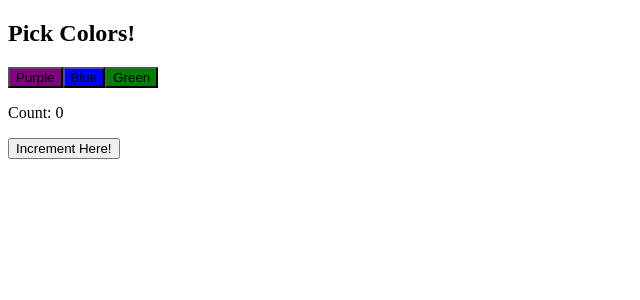
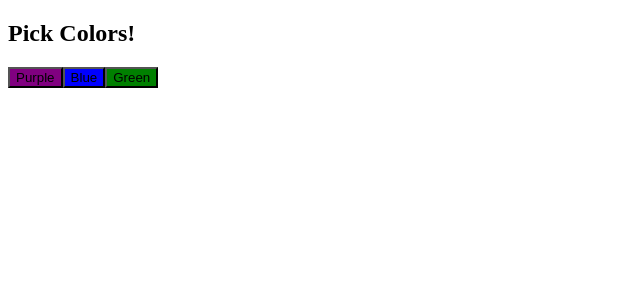
Before and after one commit to miniponz/react-state, a React app: page / in a window 1280 px wide. Shown: the top 300 px of the page, without its empty margins (0-640 px from the left). Built offline with nearby package versions, Linux system fonts and the light colour scheme.

Commit message:
updated App maybe

```diff
--- a/src/components/App.js
+++ b/src/components/App.js
@@ -1,12 +1,22 @@
-import React from 'react';
+import React, { PureComponent } from 'react';
 import ColorPicker from './ColorPicker';
-import Incrementer from './Incrementer';
+import ColorDisplay from './ColorDisplay';
 
-export default function App() {
-  return (
+export default class App extends PureComponent {
+  state = {
+    color: ''
+  };
+
+  selectColor = color => {
+    this.setState({ color });
+  }
+
+  render() {
+    return (
     <>
-    <ColorPicker />
-    <Incrementer />
+    <ColorPicker selectColorHandler={this.selectColor}/>
+    <ColorDisplay color={this.state.color}/>
     </>
-  );
+    );
+  }
 }
--- a/src/components/ColorPicker.js
+++ b/src/components/ColorPicker.js
@@ -1,4 +1,4 @@
-import React, { PureComponent } from 'react';
+import React from 'react';
 import PropTypes from 'prop-types';
 
 // import styles from './colorPicker.css';
```
